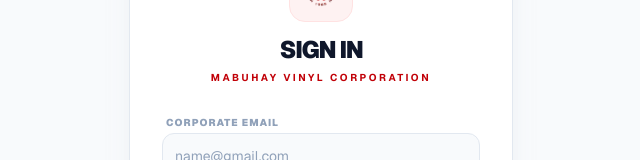
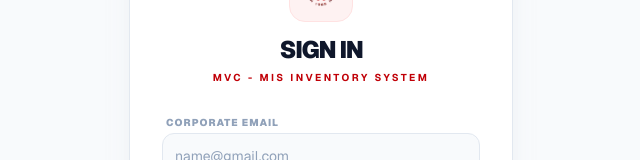
Before and after one commit to christianmaglangit/mvc-inventory-system, a Next.js app: page / in a window 1280 px wide. Shown: the part 191-351 px from the top of the page, without its empty margins (319-959 px from the left). Built offline with nearby package versions, Linux system fonts and the light colour scheme; no server answers.

Commit message:
Update name

```diff
--- a/app/page.tsx
+++ b/app/page.tsx
@@ -139,7 +139,7 @@
         </div>
         <div>
           <h2 className="text-2xl font-black text-slate-900 tracking-tighter uppercase">Sign In</h2>
-          <p className="text-red-700 text-[10px] font-bold tracking-[0.25em] uppercase mt-1">Mabuhay Vinyl Corporation</p>
+          <p className="text-red-700 text-[10px] font-bold tracking-[0.25em] uppercase mt-1">MVC - MIS INVENTORY SYSTEM</p>
         </div>
       </div>
 
@@ -264,7 +264,7 @@
         </div>
         <div>
           <h2 className="text-2xl font-black text-slate-900 tracking-tighter uppercase">Registration</h2>
-          <p className="text-red-700 text-[10px] font-bold tracking-[0.25em] uppercase mt-1">Mabuhay Vinyl Corporation</p>
+          <p className="text-red-700 text-[10px] font-bold tracking-[0.25em] uppercase mt-1">MVC - MIS INVENTORY SYSTEM</p>
         </div>
       </div>
 
@@ -380,7 +380,7 @@
         </div>
         <div>
           <h2 className="text-2xl font-black text-slate-900 tracking-tighter uppercase">Reset Password</h2>
-          <p className="text-red-700 text-[10px] font-bold tracking-[0.25em] uppercase mt-1">Mabuhay Vinyl Corporation</p>
+          <p className="text-red-700 text-[10px] font-bold tracking-[0.25em] uppercase mt-1">MVC - MIS INVENTORY SYSTEM</p>
         </div>
       </div>
 
```
